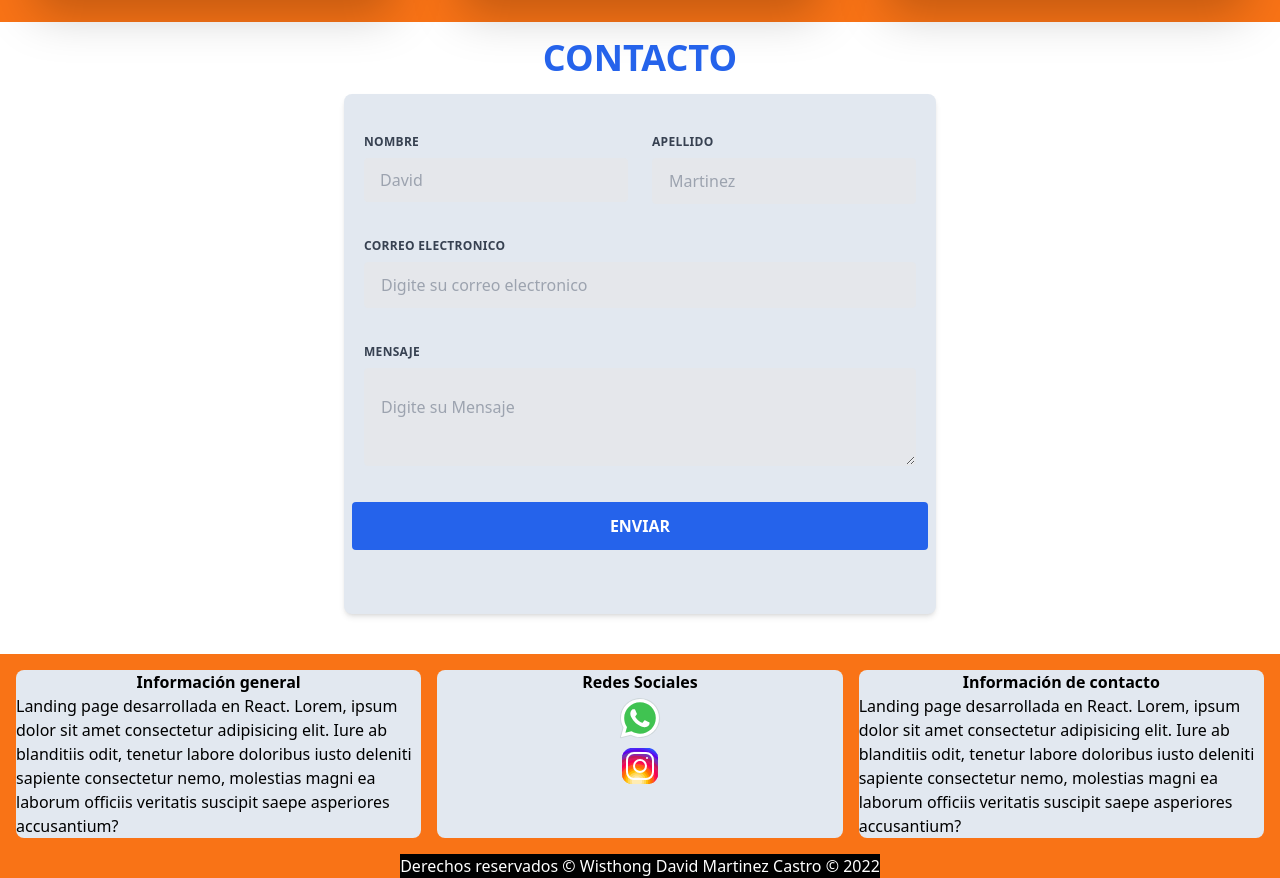
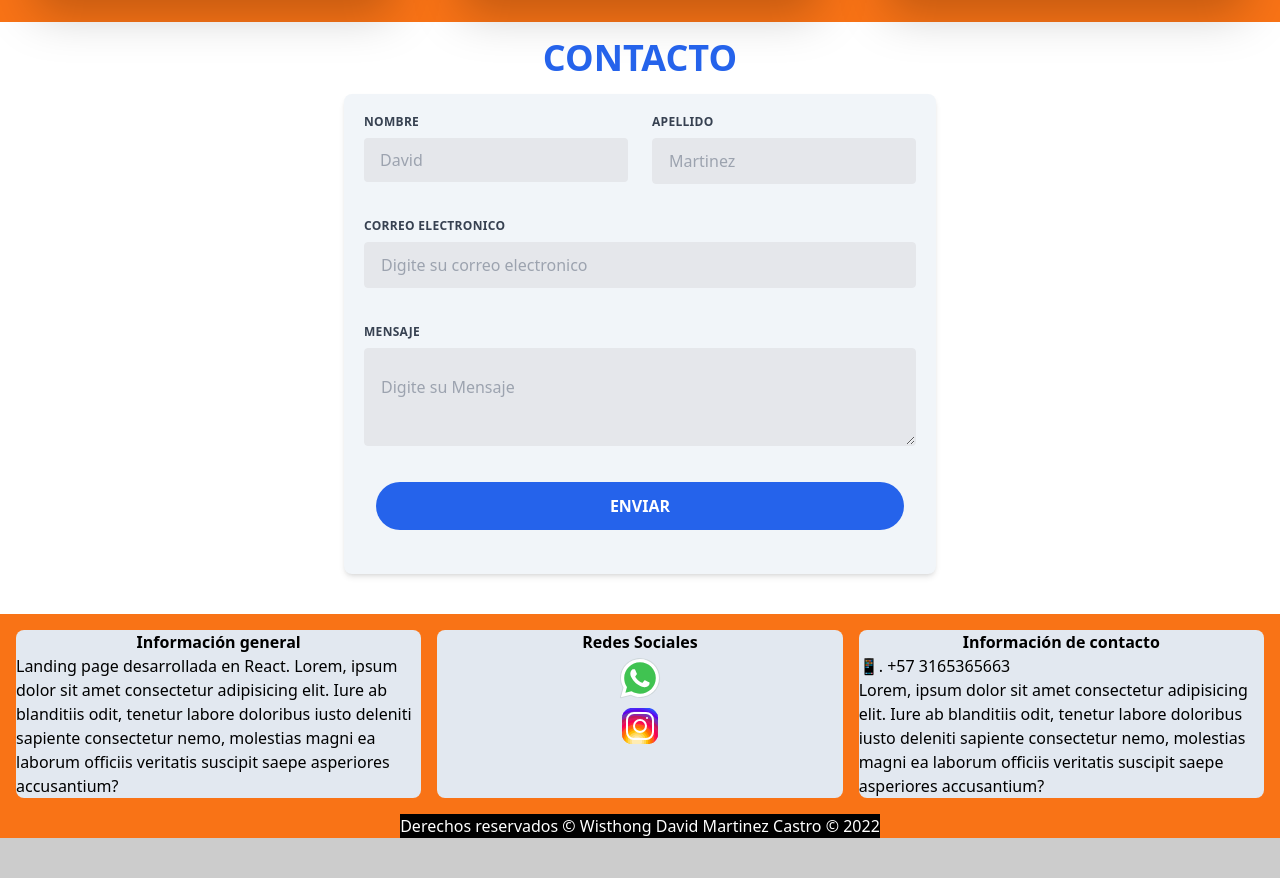
Before and after one commit to darvcodev/base-landing-tailwind, a React (Vite) app: page / in a window 1280 px wide. Shown: the part 3707-4585 px from the top of the page. After the commit the page ends 4545 px from the top, so only its background shows below. Built offline with nearby package versions, Linux system fonts and the light colour scheme.

Commit message:
Landing page terminada

```diff
--- a/src/components/MyCard.jsx
+++ b/src/components/MyCard.jsx
@@ -13,14 +13,14 @@ export const MyCard = ({
       <a
         href={url_preview}
         target="_blank"
-        className="bg-blue-500 mr-2 text-white px-6 py-2 rounded-full"
+        className="bg-blue-500 hover:bg-blue-900 mr-2 text-white px-6 py-2 rounded-full"
       >
         Vista Previa
       </a>
       <a
         href={url_github}
         target="_blank"
-        className="bg-blue-500 text-white px-6 py-2 rounded-full"
+        className="bg-blue-500 hover:bg-blue-900 text-white px-6 py-2 rounded-full"
       >
         GitHub
       </a>
--- a/src/pages/ContactoPage.jsx
+++ b/src/pages/ContactoPage.jsx
@@ -5,15 +5,17 @@ export const ContactoPage = ({ forms, setForms }) => {
   const [apellido, setApellido] = useState("");
   const [email, setEmail] = useState("");
   const [mensaje, setMensaje] = useState("");
+  const [showModal, setShowModal] = useState(false);
   const [error, setError] = useState(false);
 
   const handleSubmit = (event) => {
     event.preventDefault();
     if ([nombre, apellido, email, mensaje].includes("")) {
       setError(true);
+      setShowModal(true);
       alert("Hay campos sin llenar😡😡😡");
       return;
-    }else{
+    } else {
       setError(false);
 
       const obtenerDataForm = {
@@ -23,7 +25,7 @@ export const ContactoPage = ({ forms, setForms }) => {
         mensaje,
       };
 
-      alert('Mensaje exitoso');
+      alert("Mensaje exitoso");
 
       setForms([...forms, obtenerDataForm]);
       console.log({ forms });
@@ -31,17 +33,17 @@ export const ContactoPage = ({ forms, setForms }) => {
       setEmail("");
       setMensaje("");
       setNombre("");
-
     }
   };
 
   return (
+    <>
       <div className="grid justify-center">
         <h1 className="font-black text-4xl uppercase text-blue-600 text-center py-4">
           Contacto
         </h1>
         <form
-        className="w-full max-w-l bg-slate-200 shadow-md rounded-lg py-10 px-5 mb-10"
+          className="w-full max-w-l bg-slate-100 shadow-md rounded-lg py-5 px-5 mb-10"
           onSubmit={handleSubmit}
         >
           <div className="flex flex-wrap -mx-3 mb-6">
@@ -116,14 +118,15 @@ export const ContactoPage = ({ forms, setForms }) => {
             </div>
           </div>
 
-        <div className="flex flex-wrap -mx-3 mb-6">
+          <div className="flex flex-wrap mx-3 mb-6">
             <input
               type="submit"
-            className="bg-blue-600 w-full p-3 rounded text-white uppercase font-bold hover:bg-blue-900 transition-colors cursor-pointer"
+              className="bg-blue-600 w-full p-3 rounded-3xl text-white uppercase font-bold hover:bg-blue-900 transition-colors cursor-pointer"
               value="Enviar"
             />
           </div>
         </form>
       </div>
+    </>
   );
 };
--- a/src/pages/FooterPage.jsx
+++ b/src/pages/FooterPage.jsx
@@ -29,7 +29,7 @@ export const FooterPage = () => {
         <div className="rounded-lg bg-slate-200">
           <h1 className="font-bold text-center">Información de contacto</h1>
           <p>
-            Landing page desarrollada en React.{" "}
+            📱.{" "}+57 3165365663 <br />
             <span>
               Lorem, ipsum dolor sit amet consectetur adipisicing elit. Iure ab
               blanditiis odit, tenetur labore doloribus iusto deleniti sapiente
```
Lines whose indentation alone changed are shown as unchanged.
